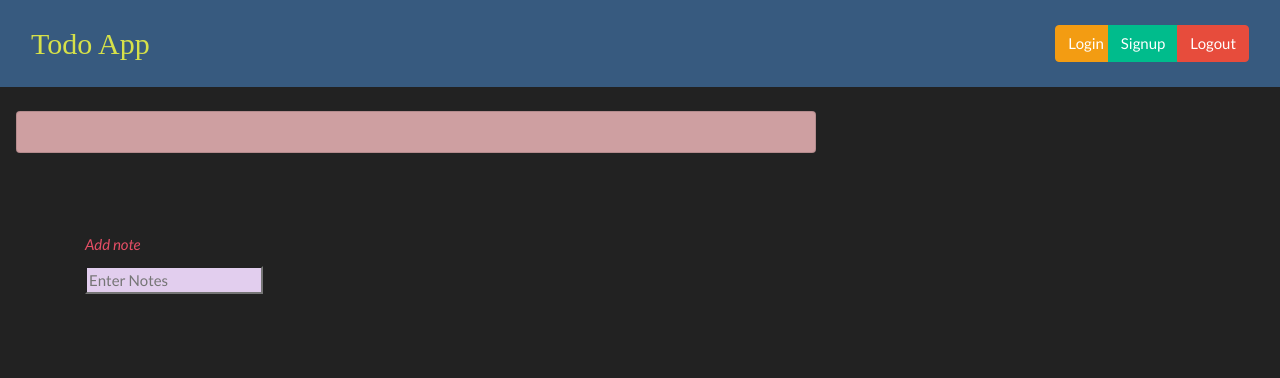
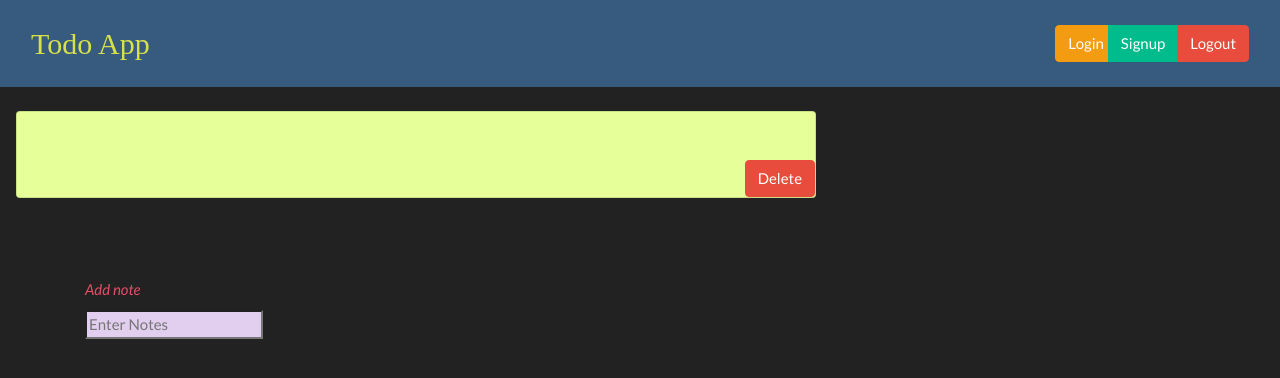
Before and after one commit to Arpita309/next, a Next.js app: page / in a window 1280 px wide. Shown: the top 378 px of the page. Built offline with nearby package versions, Linux system fonts and the light colour scheme; no server answers.

Commit message:
todo-app not finished

```diff
--- a/components/Navbar.js
+++ b/components/Navbar.js
@@ -5,7 +5,7 @@ import { Navbar, NavbarBrand, Nav, NavbarToggler, Collapse, NavItem, Jumbotron,
   Button, Modal, ModalHeader, ModalBody,
   Form, FormGroup, Input, Label,NavLink } from 'reactstrap';
   import{auth,database, firestore}from '../firebase/fire';
-
+  import Card from '../pages/main'
 
 
 
@@ -48,13 +48,17 @@ import { Navbar, NavbarBrand, Nav, NavbarToggler, Collapse, NavItem, Jumbotron,
      handleSignUp(event) {
       this.toggleSignup();
       event.preventDefault();
+      console.log("username : "+ this.username.value + "password : "+this.password.value);
+
       auth.createUserWithEmailAndPassword(this.username.value,this.password.value).then (Credential=>{console.log(Credential)});
      }
+
      handleLogOut(event){
         event.preventDefault();
         auth.signOut().then(() => {
             console.log('user signed out');
-        })
+        });
+        <Card notes=""/>
 
      }
 
--- a/pages/global.style.js
+++ /dev/null
@@ -1,85 +0,0 @@
-import { createGlobalStyle } from 'styled-components';
-
-createGlobalStyle`
-  @import url('https://fonts.googleapis.com/css?family=Raleway:200,300,400,600&subset=latin-ext');
-  * {
-    margin: 0px;
-    box-sizing: border-box;
-  }
-  body {
-    margin: 0;
-    padding: 0;
-    background: hsl(0, 1%, 81%);
-    font-family: 'Raleway', sans-serif;
-  }
-  .container {
-    padding-bottom: 80px;
-  }
-
-  .header {
-    font-size: 22px;
-    font-weight: bold;
-    font-style: italic;
-    text-align: center;
-    text-transform: uppercase;
-    color: #f1f1f1;
-    background: #595a5c;
-    padding: 40px;
-    border-bottom: 1px solid #474747;
-  }
-  .note {
-    color: #727070;
-    padding: 40px;
-    margin: 20px;
-    background: #fff;
-    border: solid 1px #e9e9e9;
-    cursor: pointer;
-    box-shadow: 0px 0px 14px 0px rgba(0,0,0,0.1);
-    -webkit-box-shadow: 0px 0px 14px 0px rgba(0,0,0,0.1);
-    -moz-box-shadow: 0px 0px 14px 0px rgba(0,0,0,0.1);
-    -webkit-transition:background-color .2s ease-out;
-    -o-transition:background-color .2s ease-out;
-    transition:background-color .2s ease-out
-  }
-  .note:hover {
-    transform: scale(1.02);
-    background-color: #dbb5c7;
-  }
-  .button {
-    position: fixed;
-    z-index: 1;
-    right: 40px;
-    bottom: 40px;
-    width: 50px;
-    height: 50px;
-    border-radius: 20%;
-    text-align: center;
-    line-height: 50px;
-    font-size: 28px;
-    font-weight: bold;
-    color: #f1f1f1;
-    background: #595a5c;
-    cursor: pointer;
-    box-shadow: 5px 5px 6px 0px rgba(0,0,0,0.8);
-    -webkit-box-shadow: 5px 5px 6px 0px rgba(0,0,0,0.8);
-    -moz-box-shadow: 5px 5px 6px 0px rgba(0,0,0,0.8);
-    transition: transform .06s ease;
-  }
-  .button:hover {
-    transform: scale(1.05);
-  }
-  .input {
-    position: fixed;
-    bottom: 0;
-    width: 100%;
-    height: 80px;
-    line-height: 80px;
-    padding: 0 20px;
-    border: none;
-    outline: none;
-    background: #595a5c;
-    font-size: 16px;
-    color: #f1f1f1;
-    border-top: 1px solid #474747;
-  }
-`;
--- a/pages/home.js
+++ b/pages/home.js
@@ -13,8 +13,8 @@ class Home extends Component {
     this.state= {
       noteText: '',
       notes: [],
-    };
-   // this.Card=this.Card.bind(this);
+      id:  []  };
+
   }
 
     componentDidMount(){
@@ -22,12 +22,17 @@ class Home extends Component {
         if (user) {
           console.log('user logged in: ', user);
           firestore.collection('todos').get().then(querySnapshot => {
+
           querySnapshot.docs.forEach(doc=>{
             const data=doc.data().todo;
+            const id=doc.id;
+            console.log(id);
           //<Note data={data}/>;
-            console.log(data);
+           // console.log(data);
+           // console.log(id);
 
-           this.setState({notes:doc.data()});
+           this.setState({notes:doc.data()
+           });
            //const data=doc.data();
           // console.log(data);
 
@@ -39,10 +44,7 @@ class Home extends Component {
       })
     }
 
-  // Card({data}){
-    // <div>
-    // {data}
-    // </div>
+
 
 
 
@@ -64,6 +66,7 @@ class Home extends Component {
     firestore.collection('todos').add({
       todo:this.state.noteText
     })
+    this.setState({ noteText: ''});
 
     }
   }
@@ -74,15 +77,21 @@ class Home extends Component {
     this.setState({ notes: noteArr })
   }
 
+
   render() {
 
+
+     console.log(this.state.notes) ;
 
 
     return (
       <div>
 
           <Header/>
-           <Card notes={this.state.notes.todo} />
+
+
+         <Card notes={this.state.notes.todo}/>
+
 
         <div className="container">
         <div className="button " onClick={noteText => this.updateNoteText(noteText)} style ={{fontStyle:"oblique",marginBottom:"10px",marginTop:"80px", color:"#E54E65"}}>Add note</div>
--- a/pages/index.js
+++ b/pages/index.js
@@ -1,6 +1,6 @@
 import Home from "./Home";
 import Layout from "../components/layout";
-import { createGlobalStyle } from './global.style';
+
 
 
 const Index = () => (
--- a/pages/main.js
+++ b/pages/main.js
@@ -1,18 +1,40 @@
 import React, { Component } from 'react';
 import {CardBody,CardText} from 'reactstrap';
+import {firestore} from '../firebase/fire';
+
 class Card extends Component{
+
+       // deleteTodo (id) {
+            //    firestore.collection('todos').doc(id).delete();
+           //     }
+
+
         render (){
 
+
                 return (
-                        <div className="card text-primary mb-3 mt-4 ml-3" style={{maxWidth: "50rem",fontSize:"2 px",backgroundColor:"#CE9FA1"}}>
 
+
+                        <div className="card text-dark mb-3 mt-4 ml-3" style={{maxWidth: "50rem",backgroundColor:"#e6ff99"}}>
+                        <div className="card-content">
+                                <div className="level">
+                                <div className="level-left">
+                                <div className="level-item">
                         <div className="card-body">
 
-                <p className="card-text ">{this.props.notes}</p>
+                     <p className="card-text "><h3>{this.props.notes}</h3></p>
+
                         </div>
                       </div>
-
-
+                      </div>
+                      <div className="level-right">
+                      <div className="level-item">
+                     <button type="button"    className="btn btn-danger" style={{float:"right"}}>Delete</button>
+                 </div>
+                 </div>
+                 </div>
+                 </div>
+                 </div>
                 );
         }
 }
--- a/pages/note.js
+++ b/pages/note.js
@@ -1,12 +1,31 @@
-import React from 'react';
+const setupGuides = (data) => {
 
-function Note(data){
-    return (
-        <div  >
-            {data}
-        </div>
 
-    );
-  }
+  data.forEach(doc => {
+    const guide = doc.data();
 
-export default Note;
+    <div className="card text-dark mb-3 mt-4 ml-3" style={{maxWidth: "50rem",backgroundColor:"#e6ff99"}}>
+    <div className="card-content">
+            <div className="level">
+            <div className="level-left">
+            <div className="level-item">
+    <div className="card-body">
+
+ <p className="card-text "><h3>{guide.todo}</h3></p>
+
+    </div>
+  </div>
+  </div>
+  <div className="level-right">
+  <div className="level-item">
+ <button type="button"    className="btn btn-danger" style={{float:"right"}}>Delete</button>
+</div>
+</div>
+</div>
+</div>
+</div>
+  })
+};
+
+
+export default setupGuides;
```
Also changed, not shown: pages/TodoContext.js (deleted, +0 -22 lines).
